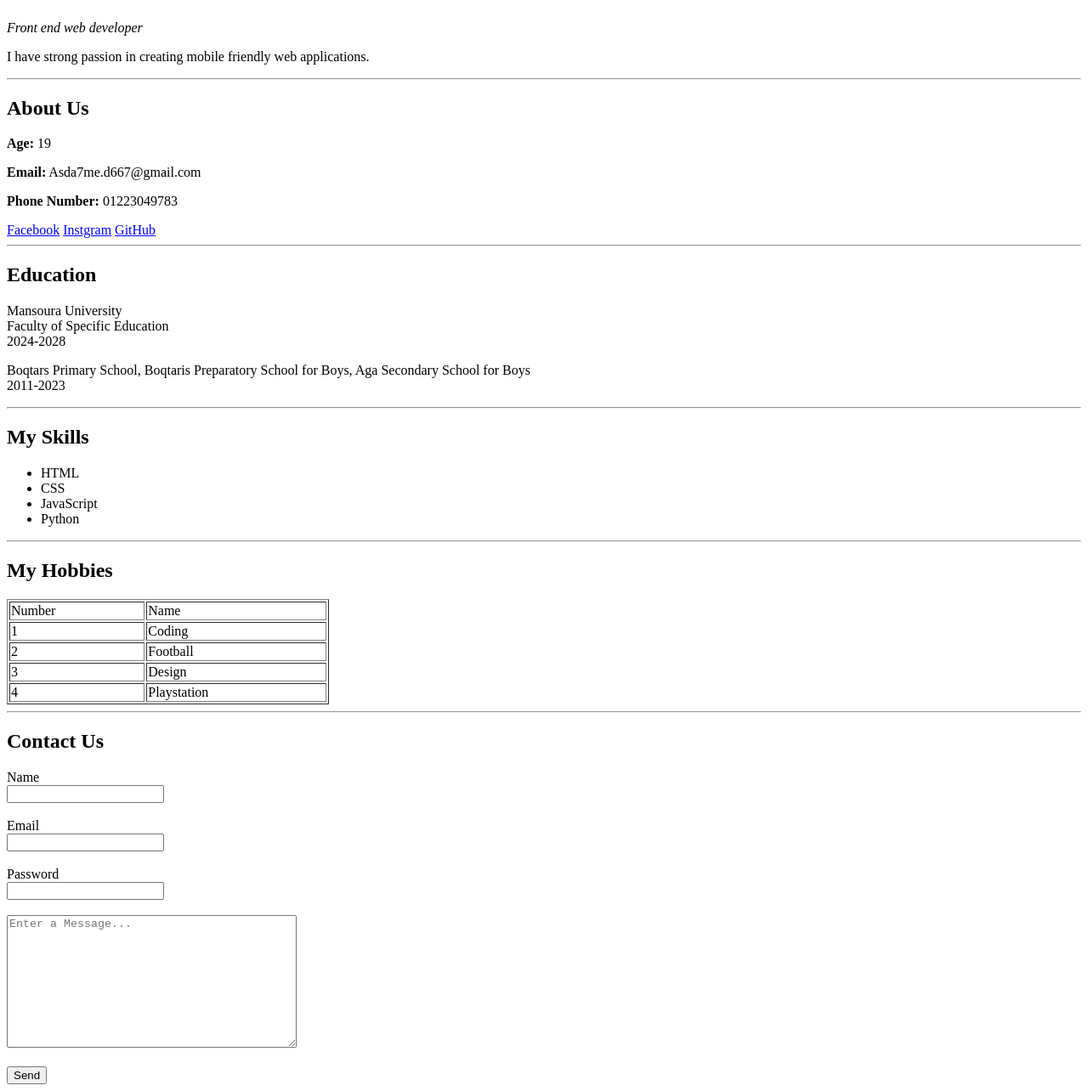
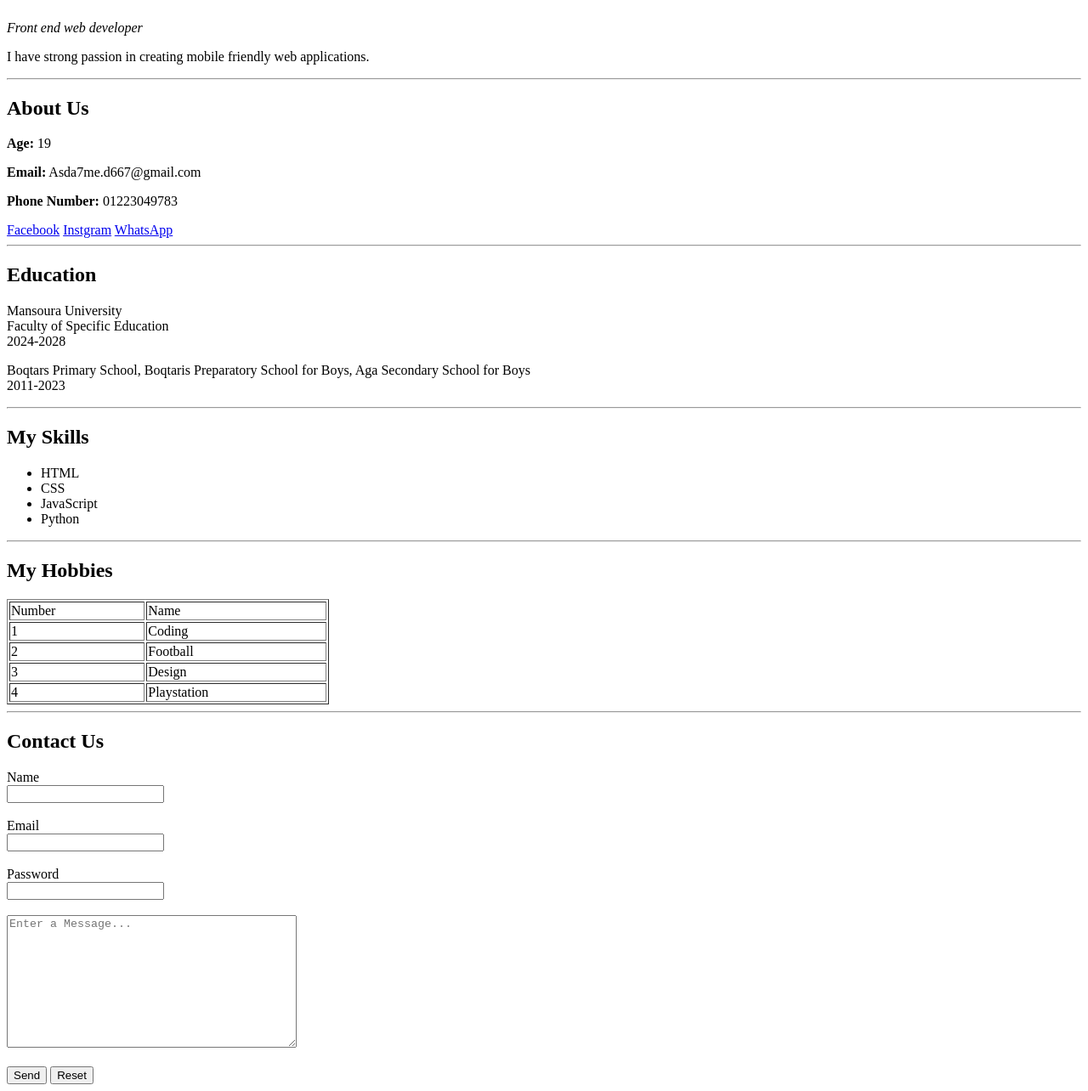
Before and after one commit to Ahmed3Li122/HTML-Website, a plain HTML site: page index.html in a window 1280 px wide. Shown: the part 269-1553 px from the top of the page at 85% size. Drawn offline with Linux system fonts and the light colour scheme.

Commit message:
index.html

```diff
--- a/index.html
+++ b/index.html
@@ -23,7 +23,7 @@
             <p><b>Phone Number:</b> 01223049783</p>
             <a href="https://www.facebook.com/ahmedali.681564/" target="_blank">Facebook</a>
             <a href="https://www.instagram.com/a7me.d9442/" target="_blank">Instgram</a>
-            <a href="#">GitHub</a>
+            <a href="https://wa.me/+201223049783">WhatsApp</a>
         </section>
         <hr>
         <!-- Education -->
@@ -101,6 +101,7 @@
                     </div>
                     <br>
                     <input type="submit" value="Send">
+                    <input type="reset" value="Reset">
                 </form>
     </body>
 </html>
```
